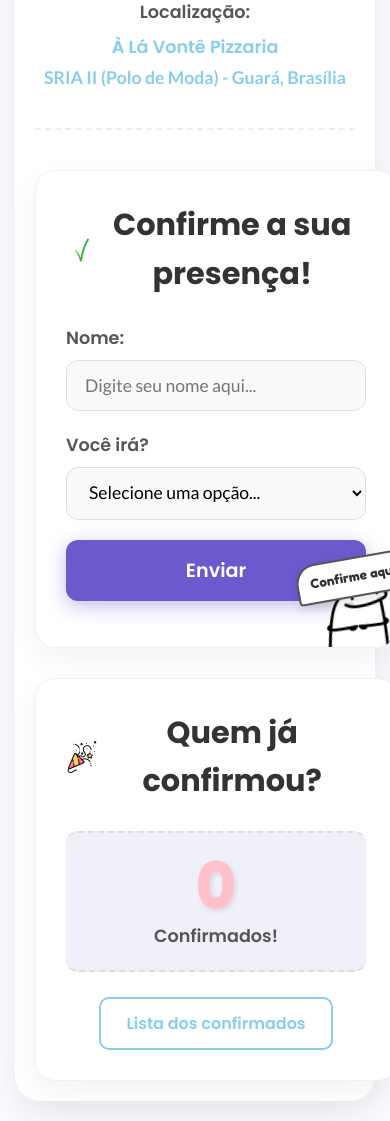
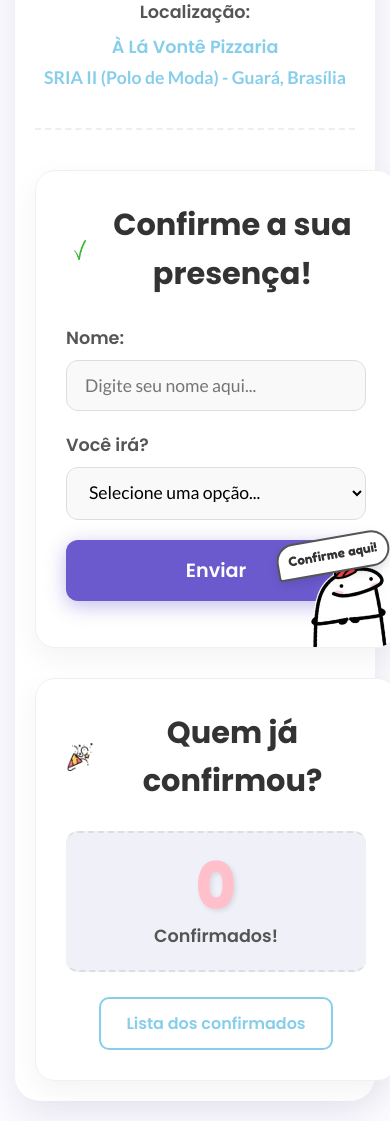
Before and after one commit to somilena/Convite-de-Aniversario, a Flask app: page / in a window 390 px wide. Shown: the part 1402-2523 px from the top of the page. Run offline with Flask 3, Linux system fonts and the light colour scheme; data that the repository does not hold is empty; some libraries are stand-ins or nearby versions.

Commit message:
atualização

```diff
--- a/static/style.css
+++ b/static/style.css
@@ -647,15 +647,25 @@ body {
   }
 
   .flork-container-form {
-    width: 100px;
-    height: 110px;
+    width: 120px; /* Um pouco maior para não ficar minúsculo */
+    height: 130px;
     bottom: -15px;
-    right: -10px;
+    right: -10px; /* Joga um pouco mais para a direita para caber */
+    /* Ou se preferir que ele fique mais dentro: right: 0; e width: 100px; */
   }
   .flork-balao-form {
     font-size: 0.8em;
     top: 5px;
-    left: -10px;
+    left: -10px; /* Ajusta a posição do balão em relação ao Flork */
+    padding: 6px 10px; /* Menos padding */
+  }
+
+  /* --- Opcional: Ajuste do ícone de confete no título do Formulário --- */
+  .confirmacao-form h3 .titulo-icone,
+  .lista-convidados h3 .titulo-icone {
+    width: 28px; /* Ícone um pouco menor para telas pequenas */
+    height: 28px;
+    margin-right: 5px; /* Ajusta o espaçamento */
   }
 }
 
```
